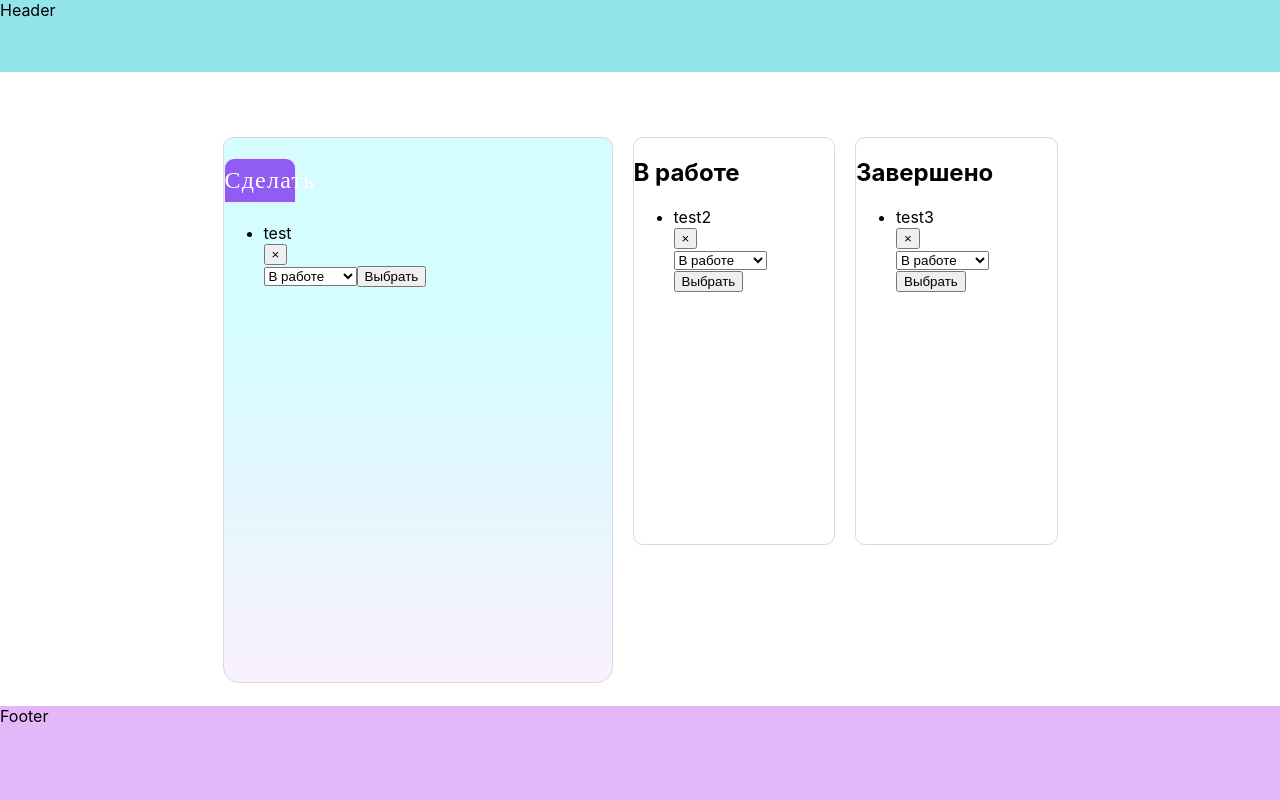
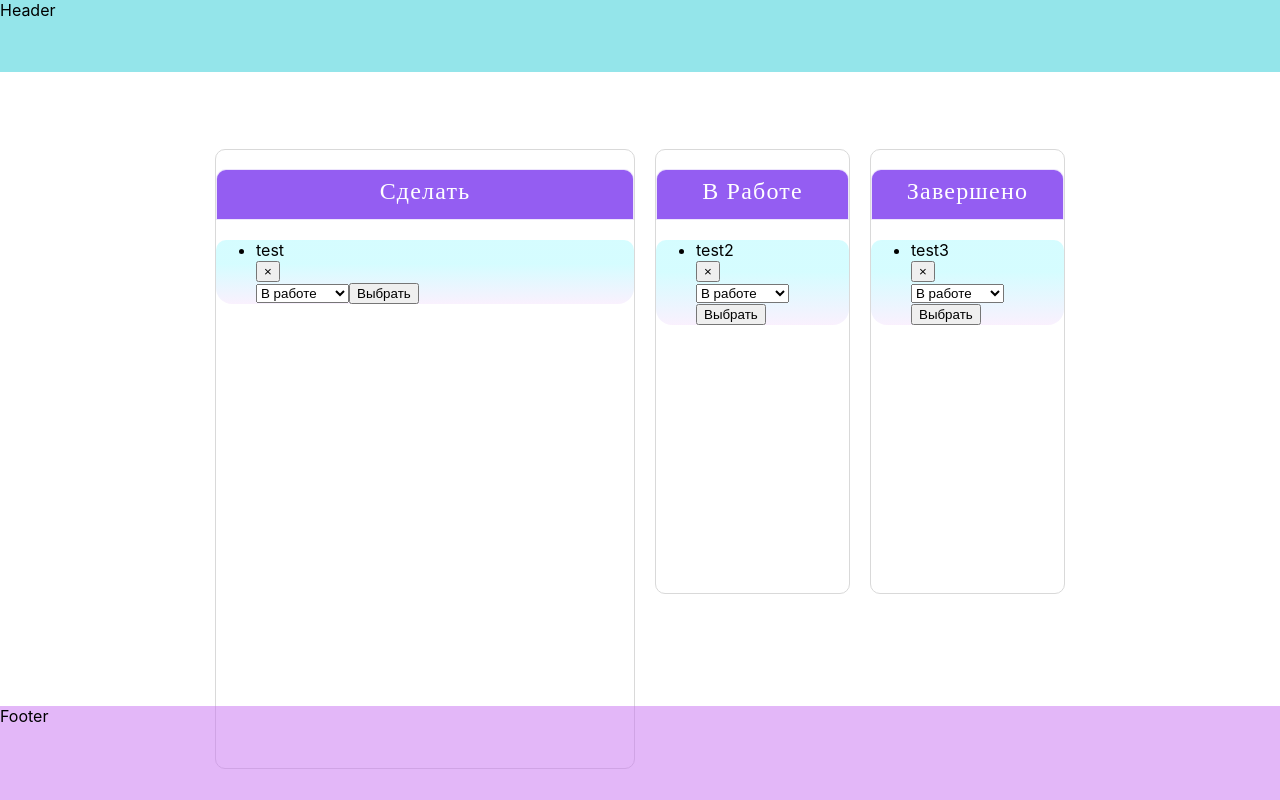
Before and after one commit to HelgaTaleriko/ToDoList2, a React (Create React App) app: page / in a window 1280 px wide. Shown: the top 800 px of the page. Built offline with nearby package versions, Linux system fonts and the light colour scheme.

Commit message:
feat(css5): дизайн

```diff
--- a/src/ToDoList/ToDoList.css
+++ b/src/ToDoList/ToDoList.css
@@ -10,29 +10,12 @@
 }
 .container{
     display: grid;
-    /*place-items: center;*/
-    /*grid-template-columns: repeat(3,1fr);*/
-    /*grid-template-rows: repeat(4,1fr);*/
     height: 100vh;
-    /*grid-column-gap: 10%;*/
-    /*grid-row-gap: 85px;*/
-
-    /*grid-template-rows: minmax(60px,auto) 50% 20% minmax(120px,auto);*/
-
-
-
 
 ;
 
 }
 
-/*div#columns{*/
-/*    display: grid;*/
-/*    grid-template-columns: minmax(420px,auto) minmax(420px,auto) minmax(420px,auto);*/
-/*    */
-/*    grid-gap: 20px;*/
-/*    justify-content: center;*/
-/*}*/
 .footer{
     /*!* Футер *!*/
 
@@ -45,74 +28,56 @@
     background: rgba(201, 115, 242, 0.51);
 }
 #columns{
-    /*grid-area: columns;*/
     display: grid;
     align-content: center;
     grid-template-columns: repeat(5, 1fr);
     grid-template-rows:minmax(150px,auto) 50% 20% minmax(120px,auto) ;
     grid-column-gap: 20px;
-
-
-
 }
 .inputBox{
     /* серая обводка */
 
 
     box-sizing: border-box;
-
+    width: 420px;
+    height: 620px;
     border: 1px solid #D9D9D9;
     border-radius: 10px;
 }
+.filling{
+    /* Заливка */
 
-div.toDo{
-    /* Колонка */
-
-
-    /*position: absolute ;*/
-    /*margin-left: 85px;*/
-    /*margin-top: 160px;*/
-    /*width: 495px;*/
-    /*height: 601px;*/
-
-    /* Rectangle 10 */
-grid-column: 2/3;
-    grid-row: 2/3;
-    box-sizing: border-box;
-    /*width: 420px;*/
-    /*height: 620px;*/
-    /*left: 70px;*/
-    /*top: 145px;*/
-    border: 1px solid #D9D9D9;
-    border-radius: 10px;
-
-    /* Заливка */
-    width: 390px;
-    height: 546px;
-    left: 0px;
-    top: 0px;
 
 
 
     /*!* блу-перпл *!*/
-
     background: linear-gradient(180deg, rgba(173, 250, 255, 0.51) 37.24%, rgba(201, 115, 242, 0.102) 100%);
     border-radius: 10px 10px 16px 16px;
+
 }
-h2.toDo{
-    /* Заголовок */
+
+div.toDo{
+
+grid-column: 2/3;
+    grid-row: 2/3;
+    box-sizing: border-box;
+    width: 420px;
+    height: 620px;
+    border: 1px solid #D9D9D9;
+    border-radius: 10px;
+
+
+}
+h2{
     /* TO DO */
 
 
-    width: 70px;
-    height: 43px;
 
     font-family: 'Kdam Thmor';
     font-style: normal;
     font-weight: 400;
     font-size: 24px;
     line-height: 43px;
-    display: flex;
     align-items: center;
     text-align: center;
     letter-spacing: 0.05em;
@@ -121,30 +86,14 @@ h2.toDo{
     color: #FFFFFF;
 
     border: 1px solid rgba(255, 255, 255, 0.84);
-
-    /* Inside auto layout */
-
-    flex: none;
-    order: 0;
-    flex-grow: 0;
+    height: 49px;
+    background: rgba(133, 70, 240, 0.87);
+    border-radius: 10px 10px 0px 0px;
 
 
-
-
-
-
-    background: rgba(133, 70, 240, 0.87);
-    border-radius: 10px 10px 0px 0px;
   }
 div.inProgress{
-    /* 2 Колонка */
 
-
-    /*position: absolute;*/
-    /*margin-top: 160px;*/
-    /*margin-left:524px;*/
-    /*width: 495px;*/
-    /*height: 601px;*/
     grid-column: 3/4;
     grid-row: 2/3;
     box-sizing: border-box;
@@ -152,31 +101,9 @@ div.inProgress{
     border-radius: 10px;
 
 
-    /* Заливка */
-
-
-    /*width: 390px;*/
-    /*height: 546px;*/
-    /*left: 0px;*/
-    /*top: 0px;*/
-
-    /*!* блу-перпл *!*/
-
-    /*background: linear-gradient(180deg, rgba(173, 250, 255, 0.51) 37.24%, rgba(201, 115, 242, 0.102) 100%);*/
-    /*border-radius: 10px 10px 16px 16px;*/
-
 }
 div.completed{
-    /* 3 Колонка */
 
-
-    /*position: absolute;*/
-    /*margin-top: 160px;*/
-    /*margin-left: 966px;*/
-    /*width: 495px;*/
-    /*height: 601px;*/
-    /*grid-column: 4/5;*/
-    /*grid-row: 2/3;*/
 
     grid-column: 4/5;
     grid-row: 2/3;
@@ -185,17 +112,4 @@ div.completed{
     border-radius: 10px;
 
 
-    /* Заливка */
-
-
-    /*width: 390px;*/
-    /*height: 546px;*/
-    /*left: 0px;*/
-    /*top: 0px;*/
-
-    /*!* блу-перпл *!*/
-
-    /*background: linear-gradient(180deg, rgba(173, 250, 255, 0.51) 37.24%, rgba(201, 115, 242, 0.102) 100%);*/
-    /*border-radius: 10px 10px 16px 16px;*/
-
 }
--- a/src/ToDoList/ToDoListDisplay/ToDoListDisplay.tsx
+++ b/src/ToDoList/ToDoListDisplay/ToDoListDisplay.tsx
@@ -8,7 +8,7 @@ export type Iprops = {
 };
 export const ToDoListDisplay = ({ items, deleteItem, saveTodo }: Iprops) => {
   return (
-    <div>
+    <div className="filling">
       <ul>
         {items.map((item) => (
           <ToDoListItem
```
